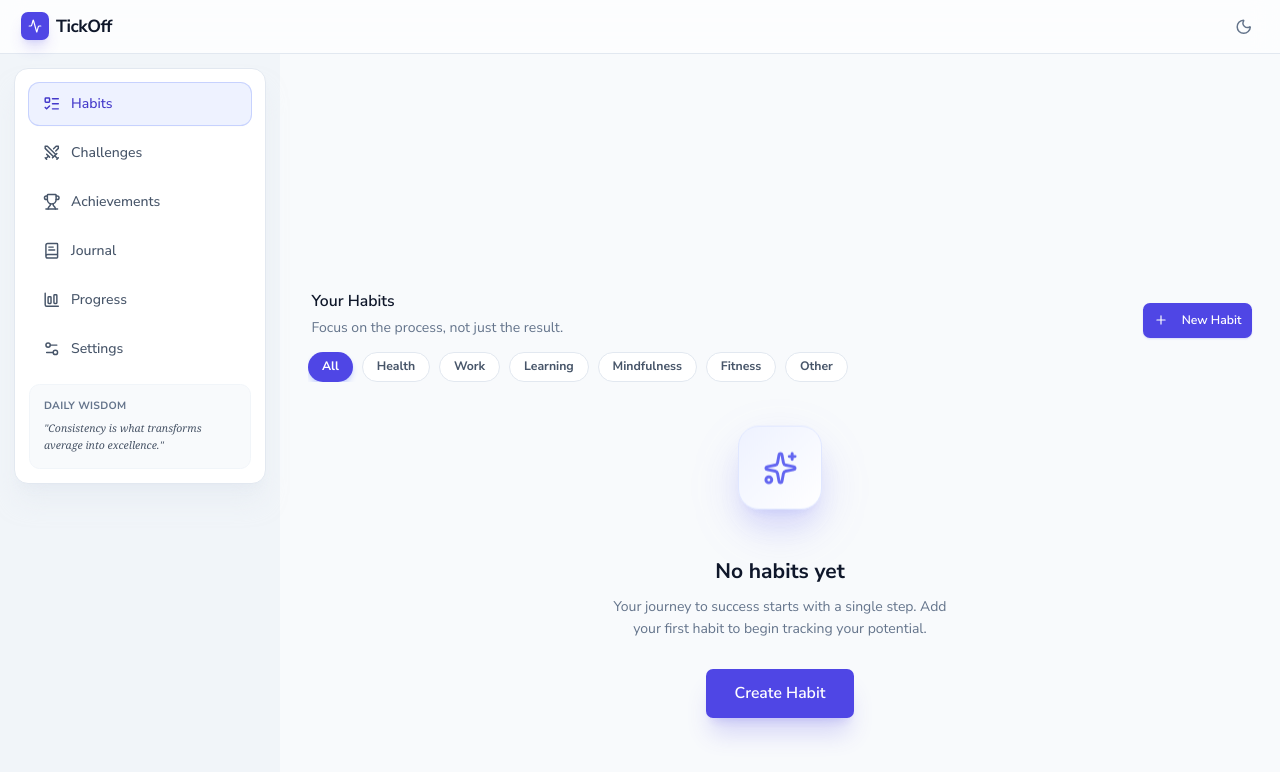
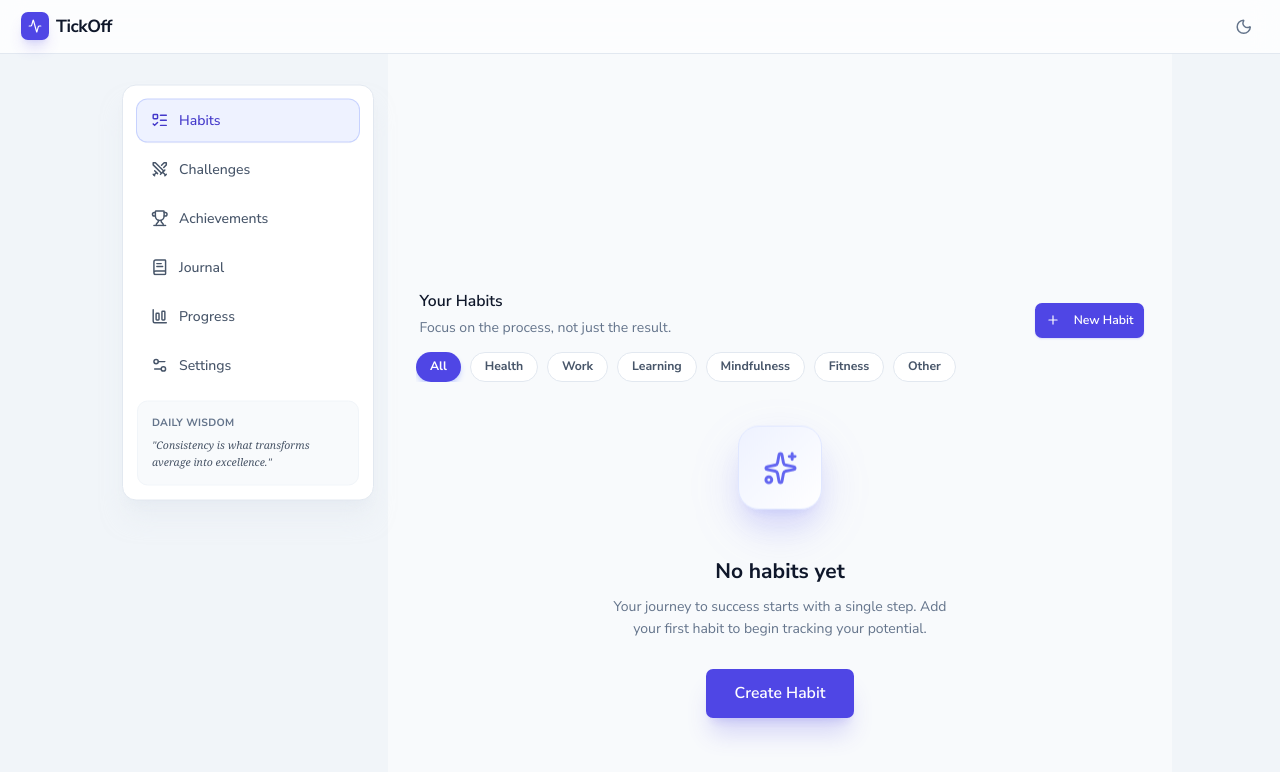
Before and after one commit to RajNandigalla/habit-tracker, a React (Vite) app: page /settings in a window 1280 px wide. Shown: the top 772 px of the page. Built offline with nearby package versions, Linux system fonts and the light colour scheme.

Commit message:
refactor: layout
refactor: consolidate global scrolling to html, remove individual view overflows, and update main
layout for sticky header/sidebar and improved content area flow

```diff
--- a/index.html
+++ b/index.html
@@ -75,6 +75,7 @@
   <style>
     html {
       font-size: 14px;
+      overflow-y: scroll;
     }
 
     body {
--- a/modules/layout/MainLayout.tsx
+++ b/modules/layout/MainLayout.tsx
@@ -18,7 +18,7 @@ import {
   Swords,
   Trophy,
 } from 'lucide-react';
-import { SideMenu } from '../../core';
+import { SideMenu, Container } from '../../core';
 import { Header } from '../Header';
 import { NavItem } from './NavItem';
 
@@ -27,13 +27,17 @@ export const MainLayout: React.FC = () => {
   const { preferences, toggleDarkMode } = useStore();
 
   return (
-    <div className="flex flex-col h-screen bg-slate-100 dark:bg-slate-950 text-slate-900 dark:text-slate-100 overflow-hidden font-sans">
+    <div className="flex flex-col min-h-screen bg-slate-100 dark:bg-slate-950 text-slate-900 dark:text-slate-100 font-sans">
       {/* Global Header */}
-      <Header darkMode={preferences.darkMode} onToggleDarkMode={toggleDarkMode} />
+      <Header
+        className="sticky top-0"
+        darkMode={preferences.darkMode}
+        onToggleDarkMode={toggleDarkMode}
+      />
 
-      <div className="flex flex-1 overflow-hidden relative">
+      <Container className="flex flex-1 relative px-0 sm:px-0 md:px-0 max-w-none md:max-w-none lg:max-w-7xl lg:px-8">
         {/* Desktop Floating Sidebar - Height fit content */}
-        <aside className="hidden md:flex w-72 flex-col m-4 rounded-2xl bg-white dark:bg-slate-900 border border-slate-200 dark:border-slate-800 shadow-xl shadow-slate-200/50 dark:shadow-none z-20 h-fit max-h-[calc(100vh-6rem)] overflow-hidden shrink-0 overflow-y-auto no-scrollbar">
+        <aside className="hidden md:flex w-72 flex-col m-4 rounded-2xl bg-white dark:bg-slate-900 border border-slate-200 dark:border-slate-800 shadow-xl shadow-slate-200/50 dark:shadow-none z-20 h-fit sticky top-24 shrink-0 no-scrollbar">
           <nav className="flex-1 px-4 space-y-2 py-4">
             <NavItem to="/" icon={<ListTodo />} label="Habits" />
             <NavItem to="/challenges" icon={<Swords />} label="Challenges" />
@@ -116,8 +120,8 @@ export const MainLayout: React.FC = () => {
         </SideMenu>
 
         {/* Main Content Area - Full width/height, no margins */}
-        <div className="flex-1 flex flex-col h-full overflow-hidden relative bg-slate-50 dark:bg-slate-950">
-          <div className="flex-1 w-full h-full overflow-hidden">
+        <div className="flex-1 min-w-0 flex flex-col min-h-full relative bg-slate-50 dark:bg-slate-950">
+          <div className="flex-1 w-full h-full">
             <Routes>
               <Route path="/" element={<Dashboard />} />
               <Route path="/challenges" element={<Challenges />} />
@@ -128,7 +132,7 @@ export const MainLayout: React.FC = () => {
             </Routes>
           </div>
         </div>
-      </div>
+      </Container>
     </div>
   );
 };
--- a/views/AchievementsView.tsx
+++ b/views/AchievementsView.tsx
@@ -12,7 +12,7 @@ interface AchievementsViewProps {
 export const AchievementsView: React.FC<AchievementsViewProps> = ({ achievements }) => {
   return (
     <PageTransition className="bg-slate-50 dark:bg-slate-950">
-      <main className="flex-1 overflow-y-auto">
+      <main className="flex-1">
         <div className="max-w-7xl mx-auto px-4 py-6 md:px-8 pb-24 md:pb-8">
           <PageTitle
             title="Achievements"
--- a/views/ChallengesView.tsx
+++ b/views/ChallengesView.tsx
@@ -24,7 +24,7 @@ export const ChallengesView: React.FC<ChallengesViewProps> = ({ habits, onJoinCh
 
   return (
     <PageTransition className="bg-slate-50 dark:bg-slate-950">
-      <main className="flex-1 overflow-y-auto">
+      <main className="flex-1">
         <div className="max-w-7xl mx-auto px-4 py-6 md:px-8 pb-24 md:pb-8">
           <PageTitle
             title="Challenges"
--- a/views/DashboardView.tsx
+++ b/views/DashboardView.tsx
@@ -53,7 +53,7 @@ export const DashboardView: React.FC<DashboardViewProps> = ({
   return (
     <PageTransition className="bg-slate-50 dark:bg-slate-950">
       {/* Content */}
-      <main className="flex-1 overflow-y-auto relative scroll-smooth">
+      <main className="flex-1 relative scroll-smooth">
         <div className="max-w-7xl mx-auto px-4 py-6 md:px-8 pb-24 md:pb-8">
           <DailyOverview
             habits={habits}
--- a/views/JournalView.tsx
+++ b/views/JournalView.tsx
@@ -21,7 +21,7 @@ export const JournalView: React.FC<JournalViewProps> = ({ entries, habits, onAdd
 
   return (
     <PageTransition className="bg-slate-50 dark:bg-slate-950">
-      <main className="flex-1 overflow-y-auto">
+      <main className="flex-1">
         <div className="max-w-7xl mx-auto px-4 py-6 md:px-8 pb-24 md:pb-8">
           <div className="flex items-center justify-between mb-8">
             <PageTitle title="Journey Log" description="Reflect on your progress and milestones." />
--- a/views/ProgressView.tsx
+++ b/views/ProgressView.tsx
@@ -46,7 +46,7 @@ export const ProgressView: React.FC<ProgressViewProps> = ({
 }) => {
   return (
     <PageTransition className="bg-slate-50 dark:bg-slate-950">
-      <main className="flex-1 overflow-y-auto">
+      <main className="flex-1">
         <div className="max-w-7xl mx-auto px-4 py-6 md:px-8 pb-24 md:pb-8">
           <div
             className="flex flex-col md:flex-row md:items-start md:justify-between mb-6 gap-4 animate-slide-up"
--- a/views/SettingsView.tsx
+++ b/views/SettingsView.tsx
@@ -99,7 +99,7 @@ export const SettingsView: React.FC<SettingsViewProps> = ({
 
   return (
     <PageTransition className="bg-slate-50 dark:bg-slate-950">
-      <main className="flex-1 overflow-y-auto">
+      <main className="flex-1">
         <div className="max-w-7xl mx-auto px-4 py-6 md:px-8 pb-24 md:pb-8">
           <PageTitle
             title="Settings"
```
